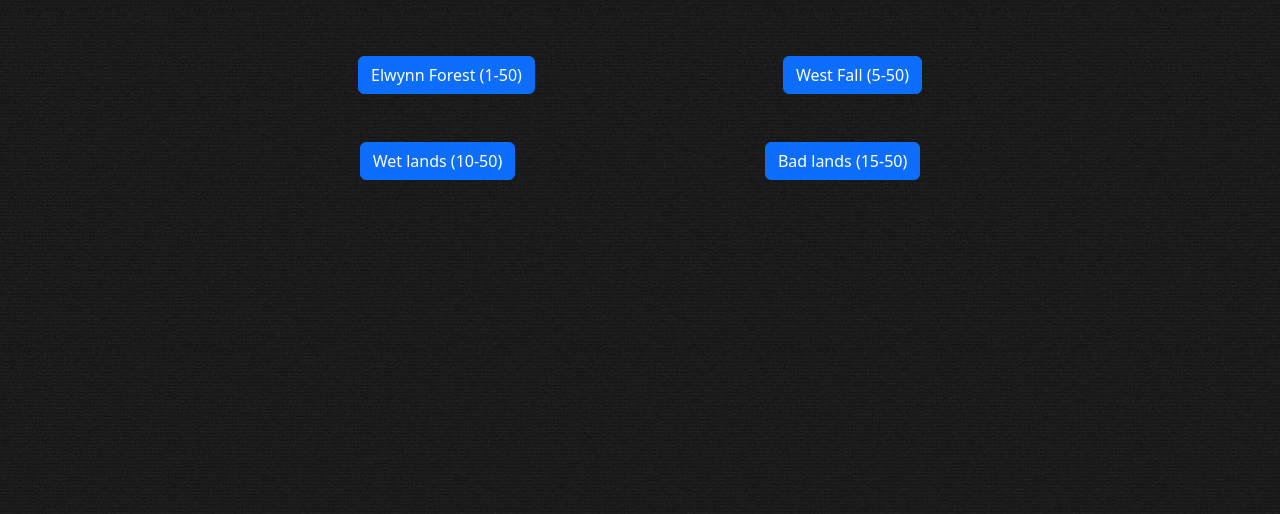
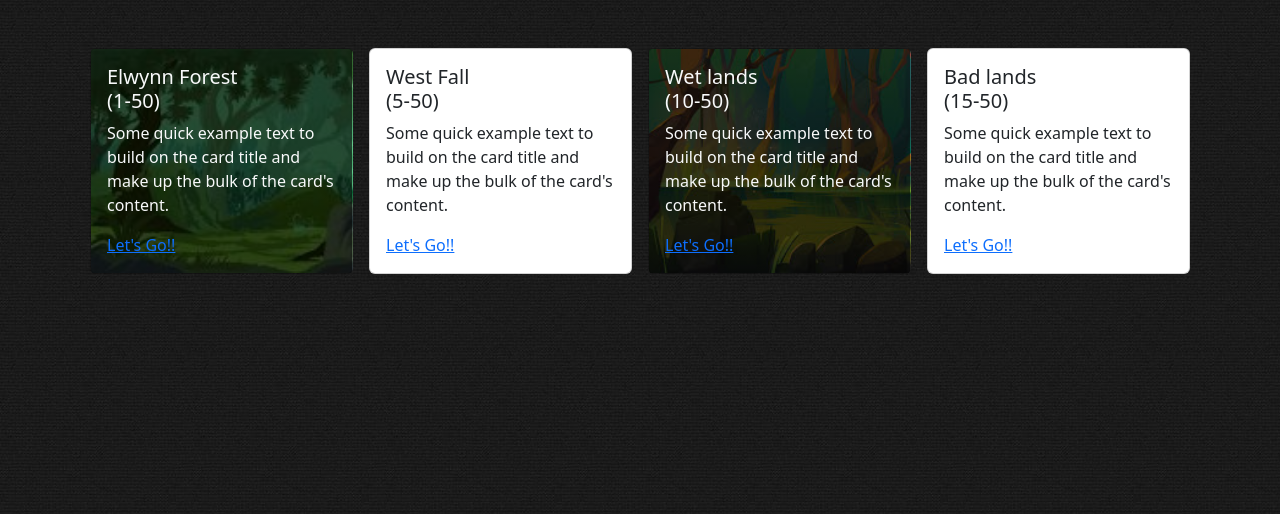
Before and after one commit to Jackson25678/Hearth-Idle, a Flask app: page /HearthIdle in a window 1280 px wide. Shown: the part 160-674 px from the top of the page. Run offline with Flask 2, Linux system fonts and the light colour scheme.

Commit message:
Pictures

```diff
--- a/static/style2.css
+++ b/static/style2.css
@@ -11,3 +11,14 @@
 .bgbg {
     background-image: url('bg.png');
 }
+
+.forbg {
+    background: linear-gradient(rgba(0, 0, 0, 0.7), rgba(0, 0, 0, 0.7)), url('forest.jpg');
+    background-repeat: no-repeat;
+    background-size: cover;
+}
+.wetbg {
+    background: linear-gradient(rgba(0, 0, 0, 0.7), rgba(0, 0, 0, 0.7)), url('wetlands.jpg');
+    background-repeat: no-repeat;
+    background-size: cover;
+}
--- a/templates/index.html
+++ b/templates/index.html
@@ -25,31 +25,57 @@
 
 <body class='bgbg'>
 
-<div class='container text-light p-3'>
-  <div class='d-flex flex-row p-4 justify-content-evenly'>
+<div class='container mt-4'>
 
-      <a class='btn btn-primary' href={{url}}>Elwynn Forest (1-50)</a>
+  {% block mainbattle %}
+
+  <div class='d-flex flex-row justify-content-between pt-4'>
+
+
+        <div class="card forbg text-light mx-2" style="width: 18rem;">
+          <img class="card-img-top" >
+          <div class="card-body">
+            <h5 class="card-title">Elwynn Forest <br> (1-50)</h5>
+            <p class="card-text">Some quick example text to build on the card title and make up the bulk of the card's content.</p>
+            <a href={{url}}>Let's Go!!</a>
+          </div>
+        </div>
+
+        <div class="card mx-2" style="width: 18rem;">
+          <img class="card-img-top" >
+          <div class="card-body">
+            <h5 class="card-title">West Fall  <br> (5-50)</h5>
+            <p class="card-text">Some quick example text to build on the card title and make up the bulk of the card's content.</p>
+            <a href={{url2}}>Let's Go!!</a>
+          </div>
+        </div>
 
 
 
-    <a class='btn btn-primary' href={{url2}}>West Fall  (5-50)</a>
+
+      <div class="card wetbg text-light mx-2" style="width: 18rem;">
+        <img class="card-img-top" >
+        <div class="card-body">
+          <h5 class="card-title">Wet lands <br> (10-50)</h5>
+          <p class="card-text">Some quick example text to build on the card title and make up the bulk of the card's content.</p>
+          <a href={{url3}}>Let's Go!!</a>
+        </div>
+      </div>
+
+      <div class="card mx-2" style="width: 18rem;">
+        <img class="card-img-top">
+        <div class="card-body">
+          <h5 class="card-title">Bad lands <br> (15-50)</h5>
+          <p class="card-text">Some quick example text to build on the card title and make up the bulk of the card's content.</p>
+          <a href={{url4}}>Let's Go!!</a>
+        </div>
+      </div>
 
   </div>
-  <div class='d-flex flex-row p-4 justify-content-evenly'>
-    <a class='btn btn-primary'  href={{url3}}>Wet lands  (10-50)</a>
+
+  {% endblock mainbattle  %}
+</div>
 
 
 
-    <a class='btn btn-primary'  href={{url4}}>Bad lands  (15-50)</a>
-
-  </div>
-</div>
-
-
-{% block mainbattle %}
-
-
-{% endblock mainbattle  %}
-
-
 </html>
```
Also changed, not shown: static/forest.jpg (added), static/wetlands.jpg (added).
